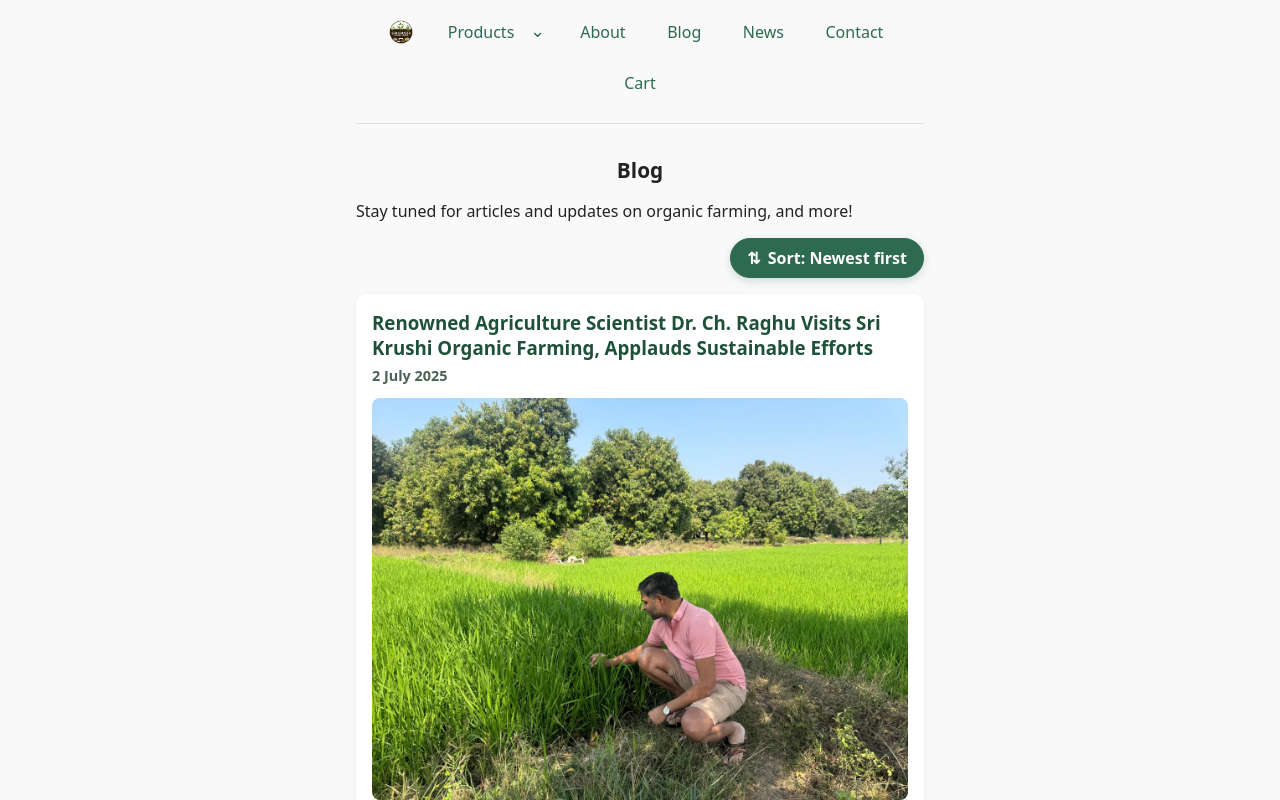
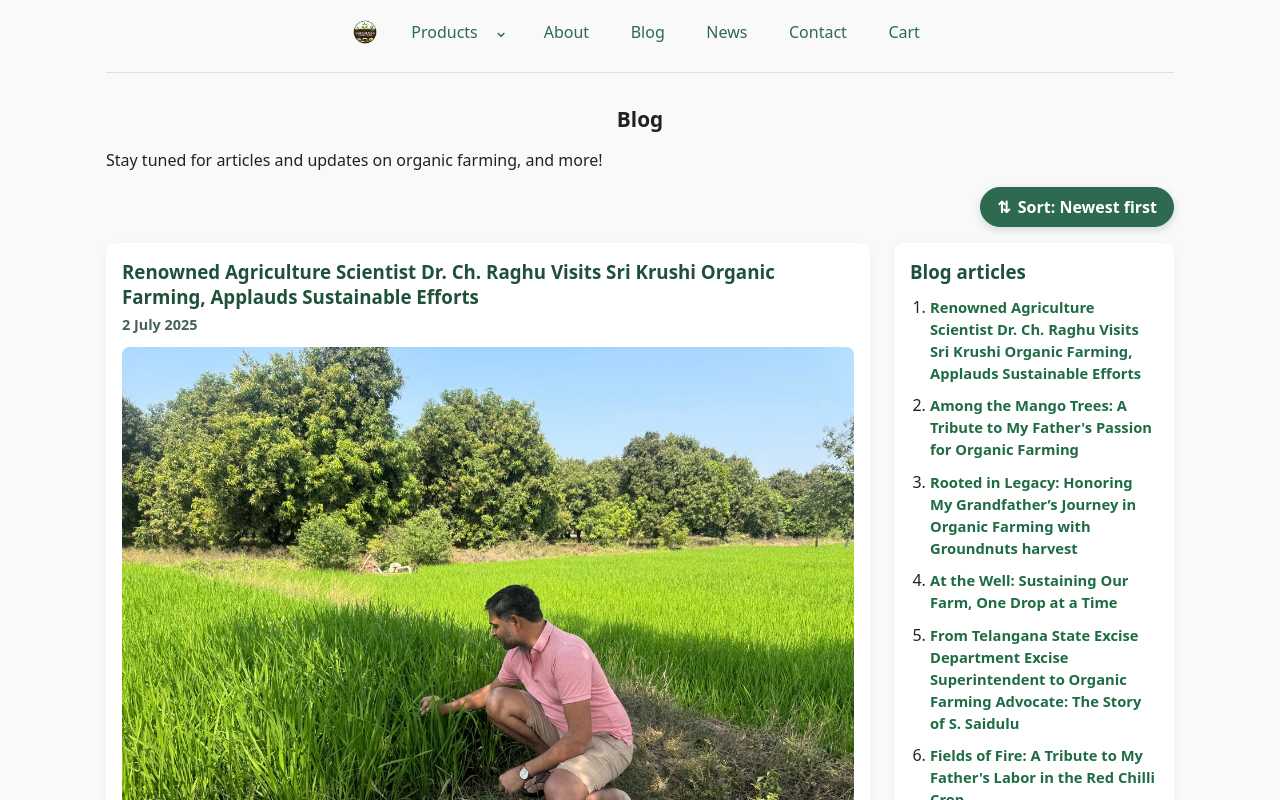
Before and after one commit to SriKrushiArganicFarming/srikrushiarganicfarming.github.io, a React (Vite) app: page /blog in a window 1280 px wide. Shown: the top 800 px of the page. Built offline with nearby package versions, Linux system fonts and the light colour scheme.

Commit message:
feat: enhance blog and news pages with article indexing and smooth scrolling

```diff
--- a/src/App.css
+++ b/src/App.css
@@ -3,6 +3,10 @@ body {
     font-family: system-ui, sans-serif;
     background: #f9f9f9;
     color: #222;
+}
+
+html {
+    scroll-behavior: smooth;
 }
 
 *,
@@ -322,12 +326,53 @@ h2 {
     gap: 1.25rem;
 }
 
+.article-page-layout {
+    display: grid;
+    gap: 1.5rem;
+}
+
+.article-index {
+    background: #fff;
+    border-radius: 10px;
+    box-shadow: 0 2px 8px rgba(0, 0, 0, 0.05);
+    padding: 1rem;
+}
+
+.article-index h3 {
+    color: #1f513a;
+    margin: 0 0 0.75rem;
+}
+
+.article-index ol {
+    display: grid;
+    gap: 0.65rem;
+    margin: 0;
+    padding-left: 1.25rem;
+}
+
+.article-index a {
+    color: #1f6b45;
+    font-size: 0.92rem;
+    font-weight: 600;
+    text-decoration: none;
+}
+
+.article-index a:hover {
+    text-decoration: underline;
+}
+
+.article-index a:focus-visible {
+    outline: 3px solid #8bc34a;
+    outline-offset: 3px;
+}
+
 .article-card {
     background: #fff;
     border-radius: 10px;
     box-shadow: 0 2px 8px rgba(0, 0, 0, 0.05);
     overflow: hidden;
     padding: 1rem;
+    scroll-margin-top: 1rem;
 }
 
 .article-card h3 {
@@ -807,3 +852,19 @@ h2 {
         justify-content: center;
     }
 }
+
+@media (min-width: 900px) {
+    .container:has(.article-page) {
+        max-width: 1100px;
+    }
+
+    .article-page-layout {
+        grid-template-columns: minmax(0, 1fr) 280px;
+    }
+
+    .article-index {
+        align-self: start;
+        position: sticky;
+        top: 1rem;
+    }
+}
--- a/src/Blog.tsx
+++ b/src/Blog.tsx
@@ -144,7 +144,7 @@ export default function Blog() {
   );
 
   return (
-    <div>
+    <div className="article-page">
       <h2>Blog</h2>
       <p>
         Stay tuned for articles and updates on organic farming, and more!
@@ -160,9 +160,10 @@ export default function Blog() {
           Sort: {newestFirst ? 'Newest first' : 'Oldest first'}
         </button>
       </div>
-      <div className="article-list">
-        {sortedArticles.map((article) => (
-            <article key={article.id} className="article-card">
+      <div className="article-page-layout">
+        <div className="article-list">
+          {sortedArticles.map((article) => (
+            <article key={article.id} id={`blog-article-${article.id}`} className="article-card">
               <h3>{article.title}</h3>
               <time className="article-date" dateTime={article.date}>
                 {new Intl.DateTimeFormat('en-IN', {
@@ -192,6 +193,17 @@ export default function Blog() {
               <p style={{ whiteSpace: 'pre-line' }}>{article.content}</p>
             </article>
           ))}
+        </div>
+        <nav className="article-index" aria-label="Blog articles">
+          <h3>Blog articles</h3>
+          <ol>
+            {sortedArticles.map((article) => (
+              <li key={article.id}>
+                <a href={`#blog-article-${article.id}`}>{article.title}</a>
+              </li>
+            ))}
+          </ol>
+        </nav>
       </div>
 
     </div>
--- a/src/News.tsx
+++ b/src/News.tsx
@@ -50,7 +50,7 @@ export default function News() {
   );
 
   return (
-    <div>
+    <div className="article-page">
       <h2>News</h2>
       <p>
         Latest news and announcements from Sri Krushi Organic Farming.
@@ -66,9 +66,10 @@ export default function News() {
           Sort: {newestFirst ? 'Newest first' : 'Oldest first'}
         </button>
       </div>
-      <div className="article-list">
-        {sortedArticles.map((article) => (
-          <article key={article.id} className="article-card">
+      <div className="article-page-layout">
+        <div className="article-list">
+          {sortedArticles.map((article) => (
+          <article key={article.id} id={`news-article-${article.id}`} className="article-card">
             <h3>{article.title}</h3>
             <time className="article-date" dateTime={article.date}>
               {new Intl.DateTimeFormat('en-IN', {
@@ -93,7 +94,18 @@ export default function News() {
             )}
             <p style={{ whiteSpace: 'pre-line' }}>{article.content}</p>
           </article>
-        ))}
+          ))}
+        </div>
+        <nav className="article-index" aria-label="News articles">
+          <h3>News articles</h3>
+          <ol>
+            {sortedArticles.map((article) => (
+              <li key={article.id}>
+                <a href={`#news-article-${article.id}`}>{article.title}</a>
+              </li>
+            ))}
+          </ol>
+        </nav>
       </div>
     </div>
   );
```
Also changed, not shown: 2 other files (tests, documents, lock files or other folders).
